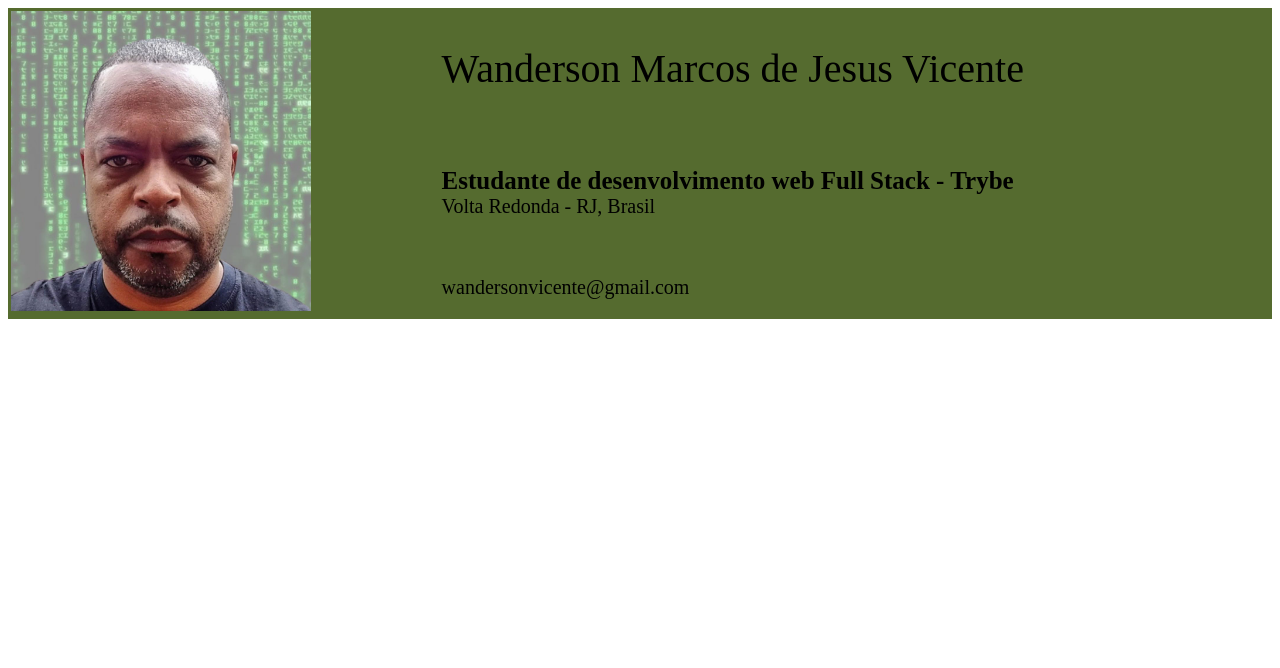
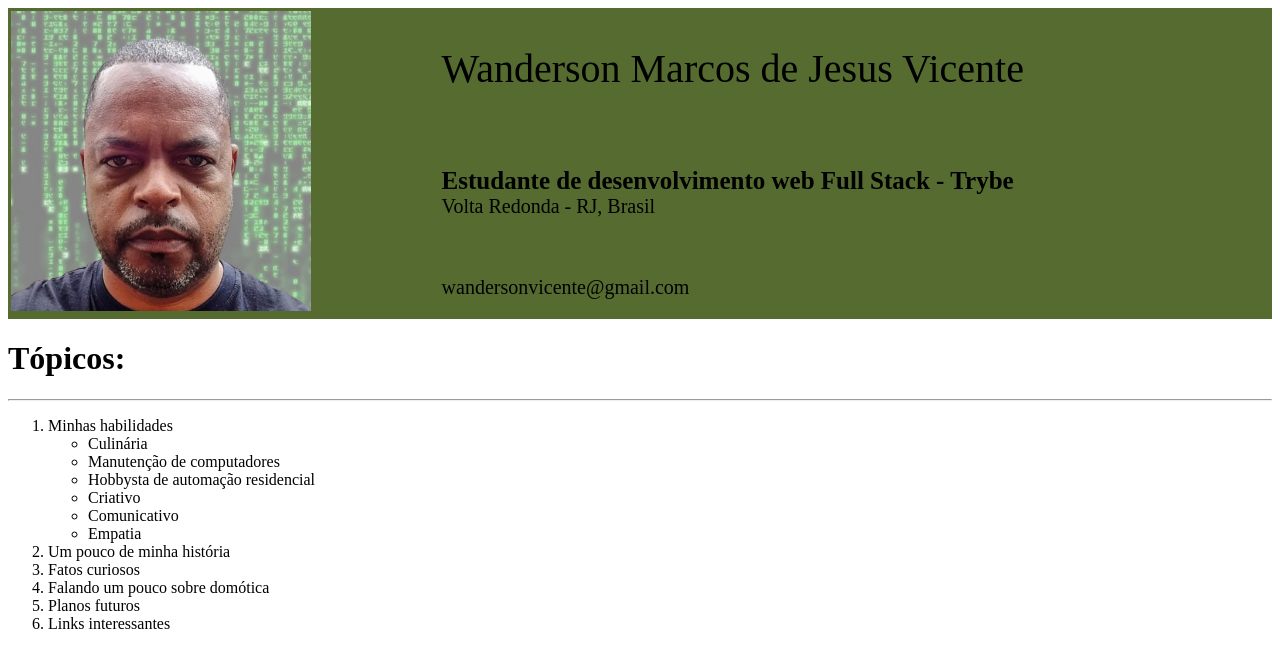
Before and after one commit to wanderson-vicente/wanderson-vicente.github.io, a plain HTML site: page index.html in a window 1280 px wide. Drawn offline with Linux system fonts and the light colour scheme.

Commit message:
Topicos definidos

```diff
--- a/index.html
+++ b/index.html
@@ -39,6 +39,29 @@
         </tr>
     </table>
 
+    <h1>Tópicos:</h1>
+    <hr>
+    <ol>
+        <li>
+            Minhas habilidades
+            <ul>
+                <li>Culinária</li>
+                <li>Manutenção de computadores</li>
+                <li>Hobbysta de automação residencial</li>
+                <li>Criativo</li>
+                <li>Comunicativo</li>
+                <li>Empatia</li>
+
+
+
+            </ul>
+        </li>
+        <li>Um pouco de minha história</li>
+        <li>Fatos curiosos</li>
+        <li>Falando um pouco sobre domótica</li>
+        <li>Planos futuros</li>
+        <li>Links interessantes</li>
+    </ol>
 
 </body>
 </html>
```
